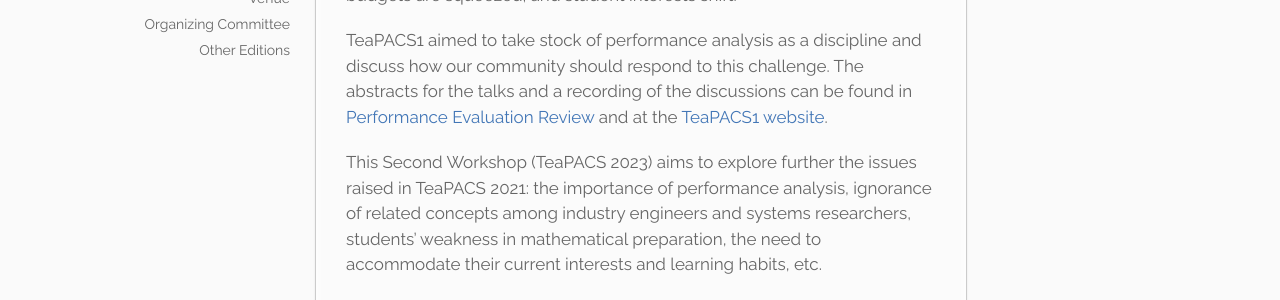
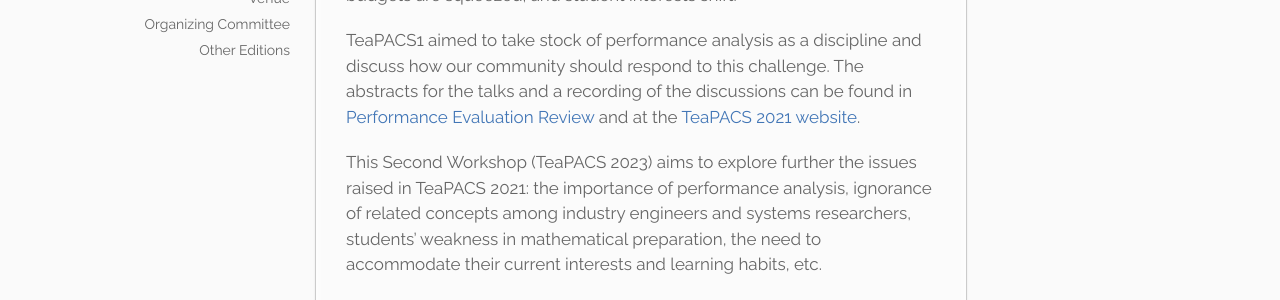
Before and after one commit to alessandropellegrini/teapacs.github.io, a Jekyll site: the page built from _2023/index.md, in a window 1280 px wide and 900 px high, scrolled down 807 px. Shown: the part 261-561 px from the top of the window. Built offline with Jekyll 4.4.1, drawn with Linux system fonts in a browser that asks for light colours.

Commit message:
Update index.md

```diff
--- a/_2023/index.md
+++ b/_2023/index.md
@@ -16,7 +16,7 @@ The First International Workshop on Teaching Performance Analysis of Computer Sy
 It was motivated by the observation that, in the 50 years since the formation of ACM SIGMETRICS and IFIP TC 7 (which includes WG 7.3 Computer System Modeling), computing systems have changed drastically, and the growing complexity of systems, services and their relative context makes it more urgent and critical to model and analyse systems performance and behaviour. On the other hand, the teaching of performance modeling has faced cutbacks,
 as budgets are squeezed, and student interests shift.
 
-TeaPACS1 aimed to take stock of performance analysis as a discipline and discuss how our community should respond to this challenge. The abstracts for the talks and a recording of the discussions can be found in [Performance Evaluation Review](https://dl.acm.org/toc/sigmetrics/2022/49/4 ) and at the [TeaPACS1 website](https://www.performance2021.deib.polimi.it/).
+TeaPACS1 aimed to take stock of performance analysis as a discipline and discuss how our community should respond to this challenge. The abstracts for the talks and a recording of the discussions can be found in [Performance Evaluation Review](https://dl.acm.org/toc/sigmetrics/2022/49/4 ) and at the [TeaPACS 2021 website](https://www.performance2021.deib.polimi.it/).
 
 This Second Workshop (TeaPACS 2023) aims to explore further the issues raised in TeaPACS 2021: the importance of performance analysis, ignorance of related concepts among industry engineers and systems researchers, students' weakness in mathematical preparation, the need to accommodate their current interests and learning habits, etc.
 
```
